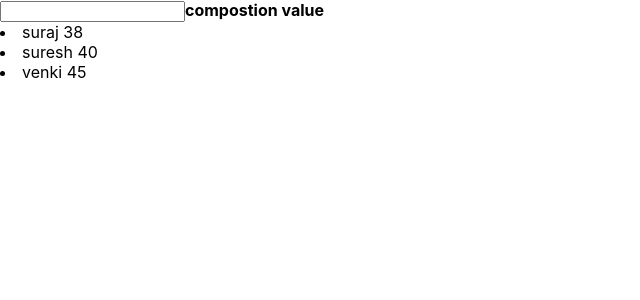
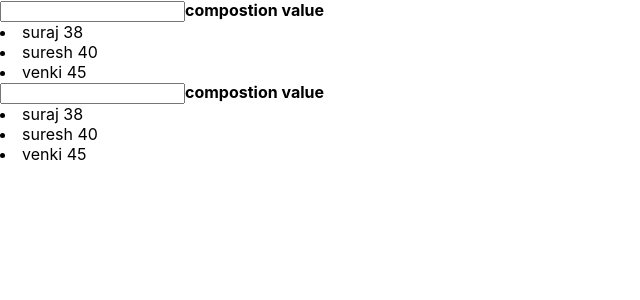
Before and after one commit to surajshetty/REACT_BASIC, a React (Create React App) app: page / in a window 1280 px wide. Shown: the top 300 px of the page, without its empty margins (0-640 px from the left). Built offline with nearby package versions, Linux system fonts and the light colour scheme.

Commit message:
added imperative code to autofocus based on ref and useRef

```diff
--- a/src/App.js
+++ b/src/App.js
@@ -1,14 +1,31 @@
 import logo from './logo.svg';
 import './App.css';
 import React from 'react';
-import Search from './component/Search';
+import InputWithLabel from './component/InputWithLabel';
 import List from './component/List';
 import useSemiPersistantState from './hook/useSemiPersistantState';
+
 function App() {
   console.log("APP rendered...");
   console.log("APP component called");
+
   //const [searchTxt,searchUpdater] = React.useState(localStorage.getItem('search')||'');
   const  [searchTxt,searchUpdater] = useSemiPersistantState("search","");
+  const [isFocused1,updateFocus1] = useSemiPersistantState("isFocused1",false);
+  const [isFocused2,updateFocus2] = useSemiPersistantState("isFocused2",false);
+
+  setInterval(()=>{
+
+    if(isFocused1){
+      updateFocus2(true);
+      updateFocus1(false);
+    }else{
+      updateFocus1(true)
+      updateFocus2(false);
+    }
+
+
+  },10000)
   const list = [{name:"suraj","age":38,properties:{name:{type:"generic"}}},{name:"suresh",age:40,properties:{name:{type:"generic"}}},{name:"venki",age:45,properties:{name:{type:"generic"}}}];
   console.log(searchTxt);
   const filteredList= list.filter(item=>item.name.includes(searchTxt));
@@ -23,14 +40,19 @@ function App() {
     debugger;
     searchUpdater(value);
   }
-
+ //******  make search component generic and provide focus imperatively   *********
   return (
     // this is a fragment tag it does not add a extra dom element and helps in aggregating multiple sibling componenets
     // as we use [] wrapped in place of fragment but in that case key is mandatory for each sibling componenet
     <>
-    <Search  searchTxt={searchTxt} searchHandler={searchHandler}>
+    <InputWithLabel  type="text" text={searchTxt} changeHandler={searchHandler} autoFocus={isFocused1}>
       <strong>compostion value</strong>
-    </Search>
+    </InputWithLabel>
+    <List list={filteredList}/>
+
+    <InputWithLabel  type="text" text={searchTxt} changeHandler={searchHandler} autoFocus={isFocused2}>
+      <strong>compostion value</strong>
+    </InputWithLabel>
     <List list={filteredList}/>
     </>
   );
--- /dev/null
+++ b/src/component/InputWithLabel.js
@@ -0,0 +1,26 @@
+import React from 'react';
+
+const InputWithLabel = ({type,text,changeHandler,autoFocus,children})=>{
+   const ref = React.useRef();
+   const handler = (event)=>{
+    changeHandler(event.target.value);
+   }
+   React.useEffect(()=>{
+       console.log("autoFocus is changed.....")
+       // imperative code starts here
+       if(autoFocus && ref.current ){
+           ref.current.focus();
+       }
+       // imperative code ends here
+   },[autoFocus])
+   return (
+       <div>
+           <input type={type} value={text} ref={ref} onChange={handler}/>
+           <label value={text}>{children}</label>
+
+       </div>
+   )
+}
+
+
+export default InputWithLabel;
--- a/src/component/Search.js
+++ /dev/null
@@ -1,17 +0,0 @@
-import React from 'react';
-
-const Search = (props)=>{
-   const searchHandler = (event)=>{
-      props.searchHandler(event.target.value);
-   }
-   return (
-       <div>
-           <input type="text" value={props.searchTxt} onChange={searchHandler}/>
-           <label value={props.searchTxt}>{props.children}</label>
-
-       </div>
-   )
-}
-
-
-export default Search;
```
